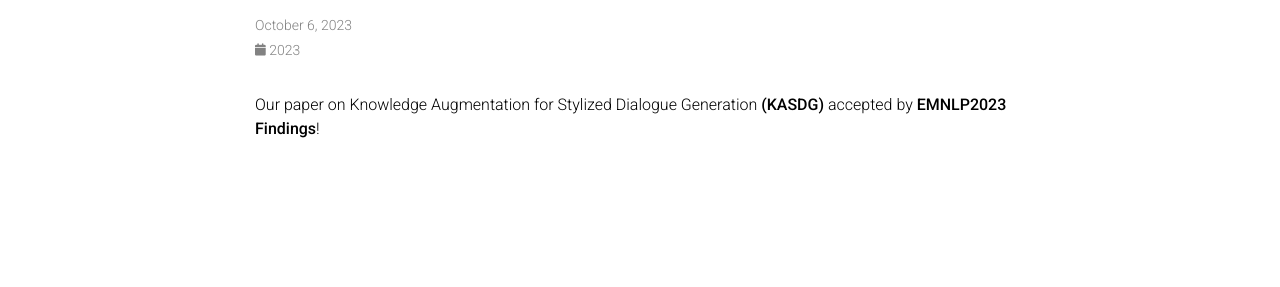
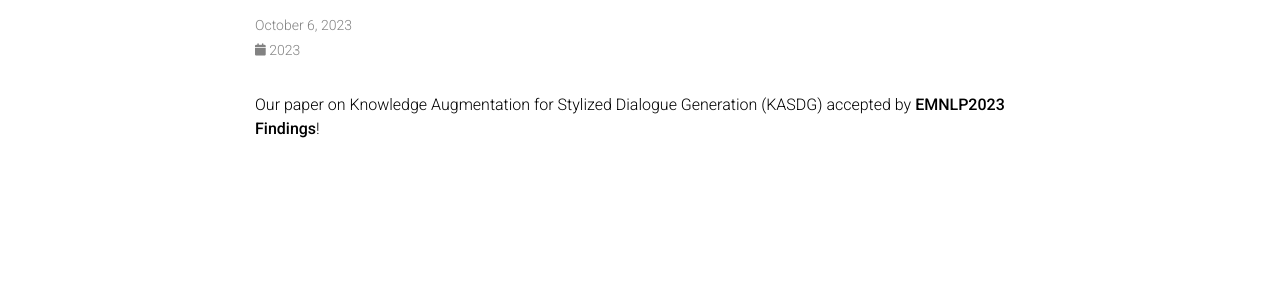
Before and after one commit to zekaiblog/zekaiblog.github.io, a Jekyll site: the page built from _news/announcement_1.md, in a window 1280 px wide. Shown: the part 146-433 px from the top of the page. Built offline with Jekyll 4.4.1, drawn with Linux system fonts in a browser that asks for light colours; comment, search, counter and statistics services are not loaded; a style sheet for code colours, icons or effects is not loaded.

```diff
--- a/_news/announcement_1.md
+++ b/_news/announcement_1.md
@@ -4,4 +4,4 @@ date: 2023-10-6
 inline: true
 ---
 
-Our paper on Knowledge Augmentation for Stylized Dialogue Generation **(KASDG)** accepted by **EMNLP2023 Findings**!
+Our paper on Knowledge Augmentation for Stylized Dialogue Generation (KASDG) accepted by **EMNLP2023 Findings**!
```
